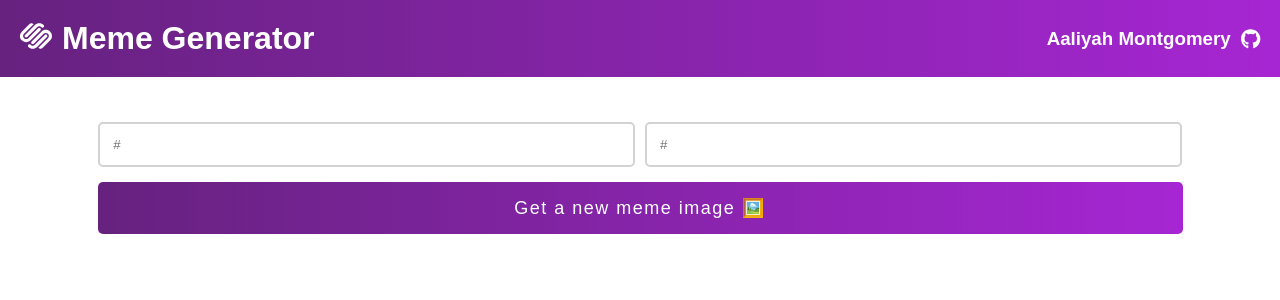
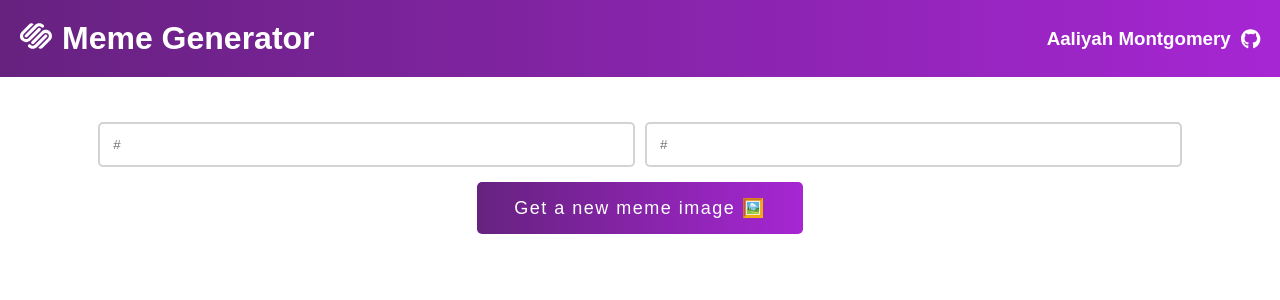
Before and after one commit to Aaliyah1699/meme-generator, a React (Vite) app: page / in a window 1280 px wide. Shown: the top 300 px of the page. Built offline with nearby package versions, Linux system fonts and the light colour scheme; a web font is replaced by a local one.

Commit message:
styling to button

```diff
--- a/src/App.css
+++ b/src/App.css
@@ -47,7 +47,7 @@
   outline: none;
 }
 .meme-btn {
-  width: 250%;
+  width: 75%;
   padding: 10px;
   margin-top: 10px;
   border-radius: 5px;
```
